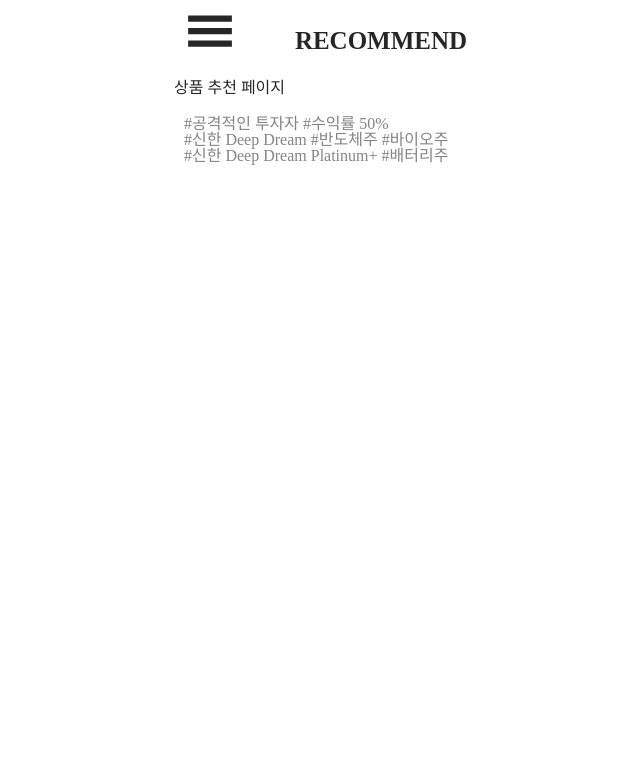
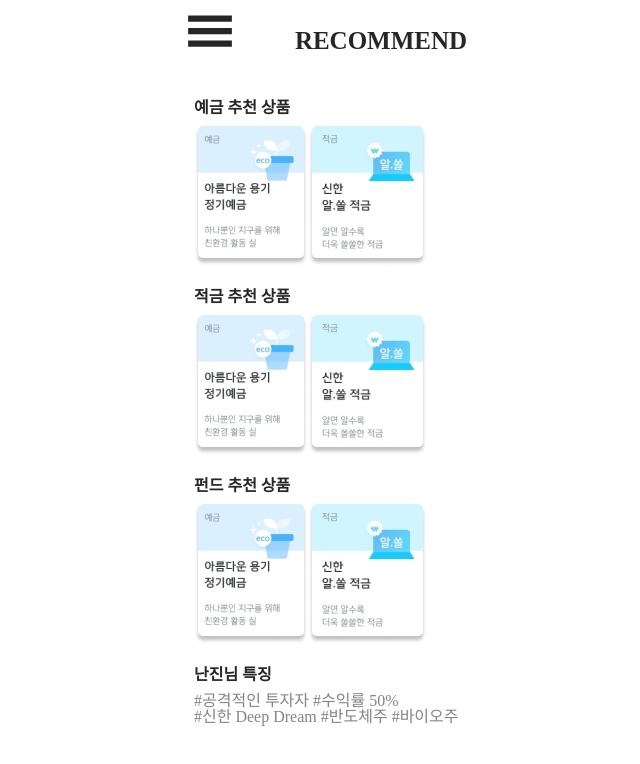
Before and after one commit to juajang/turkey, a React (Create React App) app: page /recommend in a window 1280 px wide. Shown: the top 764 px of the page, without its empty margins (259-899 px from the left). Built offline with nearby package versions, Linux system fonts and the light colour scheme.

Commit message:
Modify recommend page
and wallet algorithm

```diff
--- a/src/pages/Recommend.js
+++ b/src/pages/Recommend.js
@@ -1,21 +1,41 @@
 import React from "react";
-import { Tag, Divider } from 'antd';
+import { Row, Col } from 'antd';
 
 const Recommend = () => {
   return (
     <>
-      <h1> 상품 추천 페이지 </h1>
+      <div style={{marginLeft:"20px", marginTop: "20px"}}>
+        <div style={{ fontWeight: "bold", fontsize: "30px", marginBottom: "10px"}}>예금 추천 상품</div>
+        <Row>
+          <Col><img src="/images/정기예금.png"></img></Col>
+          <Col><img src="/images/적금.png"></img></Col>
+        </Row>
+      </div>
 
-      <div style={{marginLeft:"10px", marginTop: "20px"}}>
+      <div style={{marginLeft:"20px", marginTop: "20px"}}>
+        <div style={{ fontWeight: "bold", fontsize: "30px", marginBottom: "10px"}}>적금 추천 상품</div>
+        <Row>
+          <Col><img src="/images/정기예금.png"></img></Col>
+          <Col><img src="/images/적금.png"></img></Col>
+        </Row>
+      </div>
+
+      <div style={{marginLeft:"20px", marginTop: "20px"}}>
+        <div style={{ fontWeight: "bold", fontsize: "30px", marginBottom: "10px"}}>펀드 추천 상품</div>
+        <Row>
+          <Col><img src="/images/정기예금.png"></img></Col>
+          <Col><img src="/images/적금.png"></img></Col>
+        </Row>
+      </div>
+
+      <div style={{marginLeft:"20px", marginTop: "20px"}}>
+        <div style={{ fontWeight: "bold", fontsize: "30px", marginBottom: "10px"}}>난진님 특징</div>
         <span style={{ color: "#848484" }}>#공격적인 투자자 </span>
         <span style={{ color: "#848484" }}>#수익률 50% </span>
         <br />
         <span style={{ color: "#848484" }}>#신한 Deep Dream </span>
         <span style={{ color: "#848484" }}>#반도체주 </span>
         <span style={{ color: "#848484" }}>#바이오주 </span>
-        <br />
-        <span style={{ color: "#848484" }}>#신한 Deep Dream Platinum+ </span>
-        <span style={{ color: "#848484" }}>#배터리주 </span>
       </div>
 
     </>
--- a/src/reducer/wallet.js
+++ b/src/reducer/wallet.js
@@ -43,13 +43,11 @@
     case "invest":
       return {
         ...state,
-        income: state.income + action.invest,
         invest: state.invest + action.invest
       };
     case "deposit":
       return {
         ...state,
-        income: state.income + action.deposit,
         deposit: state.deposit + action.deposit
       };
     case "add_income":
@@ -61,21 +59,18 @@
     case "add_consume":
       return {
         ...state,
-        income: state.income + action.price,
         consume: state.consume + action.price,
         consumeList: [...state.consumeList, {"title": action.title, "price": action.price}],
       };
     case "add_invest":
       return {
         ...state,
-        income: state.income + action.price,
         invest: state.invest + action.price,
         investList: [...state.investList, { "title": action.title, "price": action.price }],
       };
     case "add_deposit":
       return {
         ...state,
-        income: state.income + action.price,
         deposit: state.deposit + action.price,
         depositList: [...state.depositList, { "title": action.title, "price": action.price }],
       };
```
Also changed, not shown: public/images/적금.png (added), public/images/정기예금.png (added).
